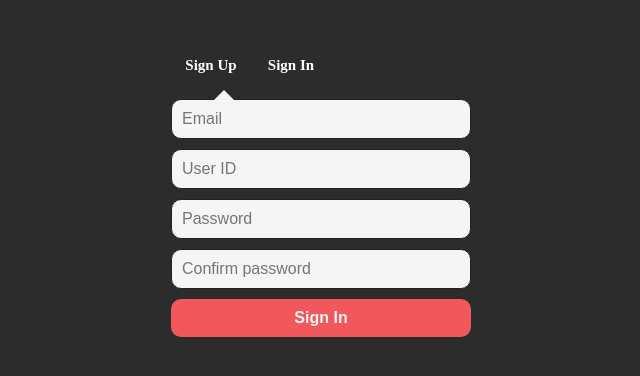
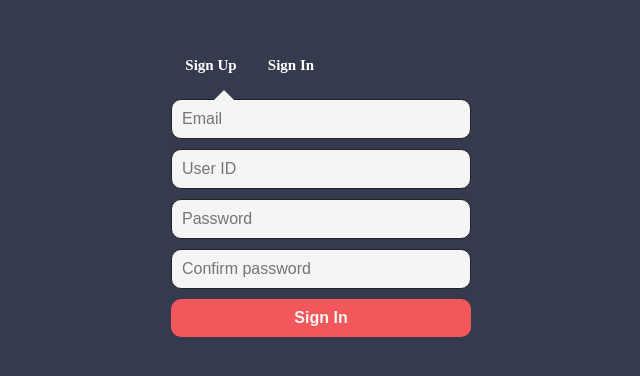
Before and after one commit to khu-open-source/movie-client, a JavaScript app: page /signup in a window 1280 px wide. Shown: the part 226-602 px from the top of the page, without its empty margins (319-959 px from the left). Built offline with nearby package versions, Linux system fonts and the light colour scheme.

Commit message:
fix: change signin/up bg color #sign/up css

```diff
--- a/src/pages/login.css
+++ b/src/pages/login.css
@@ -1,6 +1,6 @@
 
-body {
-  background:#2c2c2c;
+body{
+  background: #353a4f;
 }
 
 .form {
@@ -18,7 +18,8 @@ body {
   display:flex;
   align-items:center;
   text-align:center;
-  background:#2c2c2c;
+  background-color:transparent;
+
 }
 
 .form-header  .show-sign {
--- a/src/pages/signup.css
+++ b/src/pages/signup.css
@@ -1,6 +1,6 @@
 
-body {
-    background:#2c2c2c;
+body{
+    background: #353a4f;
   }
 
 .form {
@@ -18,8 +18,9 @@ body {
     display:flex;
     align-items:center;
     text-align:center;
-    background:#2c2c2c;
+    background-color:transparent;
 }
+
 .form-header  .show-sign {
     width:calc(100% / 3);
     color:#ddd;
@@ -70,6 +71,11 @@ body {
     outline:none;
 }
 
+.form-element button:hover{
+    transform:translateY(-5px);
+    transition: 0.8s;
+}
+
 
 .form .arrow {
     position:absolute;
@@ -81,6 +87,8 @@ body {
     border-bottom:10px solid #f5f5f5;
 }
 
+
+
 .form.signup .arrow {
     left:calc(calc(100% / 3) / 2);
 }
```
